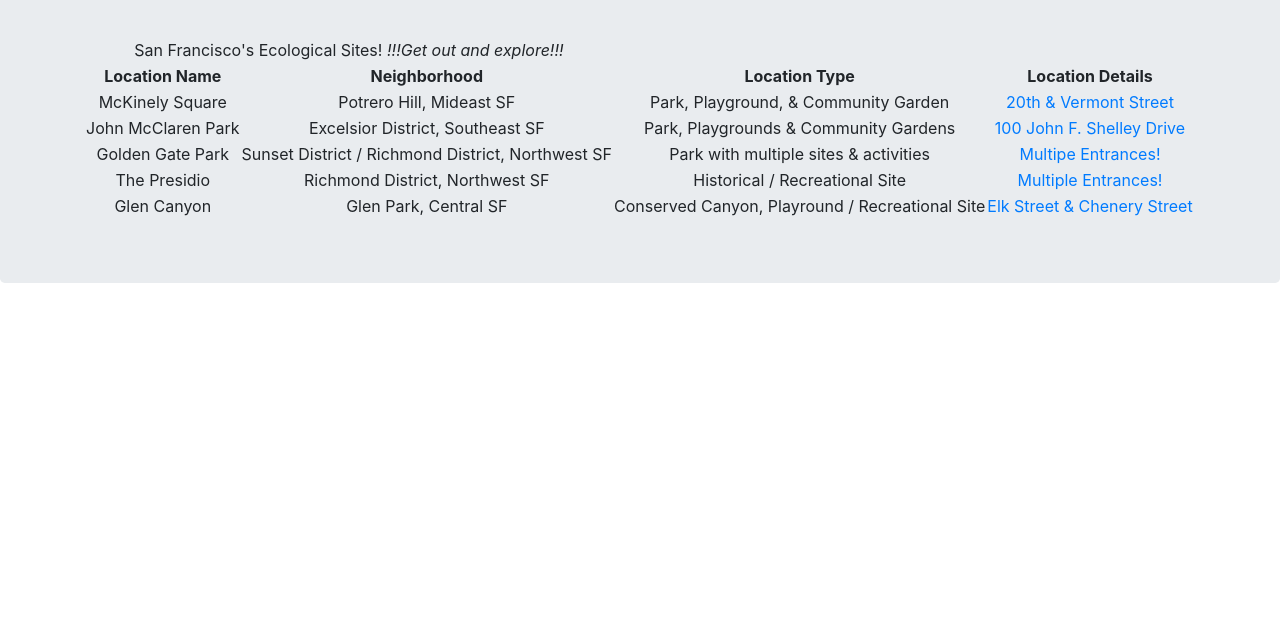
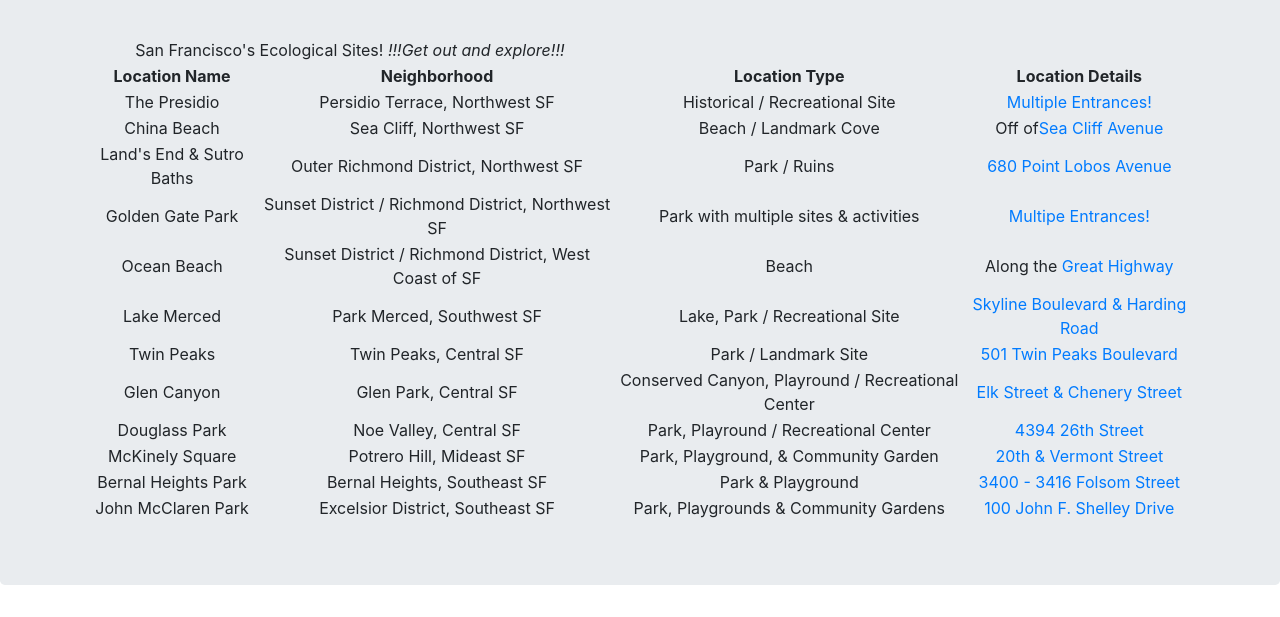
Before and after one commit to cmpgzt/App-Workspace-DevMission-Spring-2018-, a plain HTML site: page index.html in a window 1280 px wide. Shown: the part 811-1428 px from the top of the page. Before the commit the page ends 1126 px from the top, so only its background shows below. Drawn offline with nearby package versions, Linux system fonts and the light colour scheme.

Commit message:
Update index.html

```diff
--- a/index.html
+++ b/index.html
@@ -19,7 +19,7 @@
     <p><em>SF Green Grounds</em> is an online space dedicated to sharing basic information about some of San Francisco's beautiful ecological sites! <br/><br/> San Francisco is known for it's unique urban aesthetic. The iconic city is equally fascinating in it's biodiverse ecology, promoted by the penisula's amazingly versitle micro-climates.
     Check out <em>SF Green Grounds</em> to learn more and start exploring the city's natural sites!</p>
   <br/>
-    <table>
+  <table>
    <tr>
      <td colspan="2" rowspan="2">San Francisco's Ecological Sites! <em>!!!Get out and explore!!!</em></td>
    </tr>
@@ -31,10 +31,69 @@
      <th scope="col">Location Details</th>
    </tr>
    <tr>
+     <td>The Presidio</td>
+     <td>Persidio Terrace, Northwest SF</td>
+     <td>Historical / Recreational Site</td>
+     <td><a href="https://www.google.com/maps/place/Presidio,+San+Francisco,+CA/@37.7989733,-122.4836964,14z/data=!3m1!4b1!4m5!3m4!1s0x808586df085a159b:0xb4afb256fcbe7f60!8m2!3d37.7988737!4d-122.4661937" target="_blank">Multiple Entrances!</a></td>
+   </tr>
+   <tr>
+     <td>China Beach</td>
+     <td>Sea Cliff, Northwest SF</td>
+     <td>Beach / Landmark Cove</td>
+     <td>Off of<a href="https://www.google.com/maps/place/China+Beach/@37.7876543,-122.4998783,15z/data=!3m1!4b1!4m5!3m4!1s0x808587001a56210d:0x5475c86bab1347de!8m2!3d37.7876551!4d-122.4911235" target="_blank">Sea Cliff Avenue</a></td>
+   </tr>
+   <tr>
+     <td>Land's End & Sutro Baths</td>
+     <td>Outer Richmond District, Northwest SF</td>
+     <td>Park / Ruins</td>
+     <td><a href="https://www.google.com/maps/place/Lands+End+Lookout/@37.7876647,-122.4992247,15z/data=!4m8!1m2!2m1!1sLand's+End!3m4!1s0x808587b2b311deb9:0x30b2509be3ee7e65!8m2!3d37.7848836!4d-122.50751" target="_blank">680 Point Lobos Avenue</a></td>
+   <tr>
+     <td>Golden Gate Park</td>
+     <td>Sunset District / Richmond District, Northwest SF</td>
+     <td>Park with multiple sites & activities</td>
+     <td><a href="https://www.google.com/maps/place/Golden+Gate+Park/@37.7694208,-122.4884025,17z/data=!3m1!4b1!4m5!3m4!1s0x808587726045f763:0x71be8b68ef3ba730!8m2!3d37.7694208!4d-122.4862138" target="_blank">Multipe Entrances!</a></td>
+   </tr>
+   <tr>
+     <td>Ocean Beach</td>
+     <td>Sunset District / Richmond District, West Coast of SF</td>
+     <td>Beach</td>
+     <td>Along the <a href="https://www.google.com/maps/place/Ocean+Beach/@37.7525616,-122.5448147,13z/data=!3m1!4b1!4m5!3m4!1s0x8085879469edc663:0x8a1e788f0b2d67fc!8m2!3d37.7593921!4d-122.510734" target="_blank">Great Highway</a></td>
+   </tr>
+   <tr>
+     <td>Lake Merced</td>
+     <td>Park Merced, Southwest SF</td>
+     <td>Lake, Park / Recreational Site</td>
+     <td><a href="https://www.google.com/maps/place/Lake+Merced+Park/@37.7092677,-122.5013498,14z/data=!4m8!1m2!2m1!1sLake+Merced!3m4!1s0x808f7d07c1ee4ec3:0x7ebc5e22e7f05496!8m2!3d37.7226724!4d-122.4948384" target="_blank">Skyline Boulevard & Harding Road</a></td>
+   </tr>
+   <tr>
+     <td>Twin Peaks</td>
+     <td>Twin Peaks, Central SF</td>
+     <td>Park / Landmark Site</td>
+     <td><a href="https://www.google.com/maps/place/Twin+Peaks/@37.7511218,-122.4602584,14z/data=!4m8!1m2!2m1!1sTwin+Peaks!3m4!1s0x808f7de2acf071b7:0xb2cfa1c901ae6e6d!8m2!3d37.7525098!4d-122.4475683" target="_blank">501 Twin Peaks Boulevard</a></td>
+   </tr>
+   <tr>
+     <td>Glen Canyon</td>
+     <td>Glen Park, Central SF</td>
+     <td>Conserved Canyon, Playround / Recreational Center</td>
+     <td><a href="https://www.google.com/maps/place/Glen+Canyon+Park/@37.7415588,-122.4453738,17z/data=!3m1!4b1!4m5!3m4!1s0x808f7e76764229f5:0x8f353da71333a1f3!8m2!3d37.7415584!4d-122.4431849" target="_blank">Elk Street & Chenery Street</a></td>
+   </tr>
+   <tr>
+     <td>Douglass Park</td>
+     <td>Noe Valley, Central SF</td>
+     <td>Park, Playround / Recreational Center</td>
+     <td><a href="https://www.google.com/maps/place/Douglass+Playground/@37.7478813,-122.4406382,17z/data=!3m1!4b1!4m5!3m4!1s0x8085875e881abd13:0x933043612d3b7a07!8m2!3d37.7478813!4d-122.4384495" target="_blank">4394 26th Street</a></td>
+   </tr>
+   <tr>
      <td>McKinely Square</td>
      <td>Potrero Hill, Mideast SF</td>
      <td>Park, Playground, & Community Garden</td>
      <td><a href="https://www.google.com/maps/place/McKinley+Square/@37.7589868,-122.4066171,17z/data=!3m1!4b1!4m5!3m4!1s0x808f7e35a2349075:0xefc879db56f6fbdd!8m2!3d37.7589868!4d-122.4044284" target="_blank">20th & Vermont Street</a></td>
+   </tr>
+   <tr>
+     <td>Bernal Heights Park</td>
+     <td>Bernal Heights, Southeast SF</td>
+     <td>Park & Playground</td>
+     <td><a href="https://www.google.com/maps/place/Bernal+Heights+Park/@37.7433416,-122.4161812,17z/data=!3m1!4b1!4m5!3m4!1s0x808f7e5a8d77c955:0x6005f1a5fe870695!8m2!3d37.7433416!4d-122.4139925" target="_blank">3400 - 3416 Folsom Street</a></td>
    </tr>
    <tr>
      <td>John McClaren Park</td>
@@ -42,36 +101,7 @@
      <td>Park, Playgrounds & Community Gardens</td>
      <td><a href="https://www.google.com/maps/place/John+McLaren+Park/@37.719309,-122.4215629,17z/data=!3m1!4b1!4m5!3m4!1s0x808f7eee9fa0bfeb:0xd5653ca14ef32873!8m2!3d37.719309!4d-122.4193742" target="_blank">100 John F. Shelley Drive</a></td>
    </tr>
-   <tr>
-     <td>Golden Gate Park</td>
-     <td>Sunset District / Richmond District, Northwest SF</td>
-     <td>Park with multiple sites & activities</td>
-     <td><a href="https://www.google.com/maps/place/Golden+Gate+Park/@37.7694208,-122.4884025,17z/data=!3m1!4b1!4m5!3m4!1s0x808587726045f763:0x71be8b68ef3ba730!8m2!3d37.7694208!4d-122.4862138" target="_blank">Multipe Entrances!</a></td>
-   </tr>
    </tbody>
-   <tr>
-     <td>The Presidio</td>
-     <td>Richmond District, Northwest SF</td>
-     <td>Historical / Recreational Site</td>
-     <td><a href="https://www.google.com/maps/place/Presidio,+San+Francisco,+CA/@37.7989733,-122.4836964,14z/data=!3m1!4b1!4m5!3m4!1s0x808586df085a159b:0xb4afb256fcbe7f60!8m2!3d37.7988737!4d-122.4661937" target="_blank">Multiple Entrances!</a></td>
-   </tr>
-   <tr>
-     <td>Glen Canyon</td>
-     <td>Glen Park, Central SF</td>
-     <td>Conserved Canyon, Playround / Recreational Site</td>
-     <td><a href="https://www.google.com/maps/place/Glen+Canyon+Park/@37.7415588,-122.4453738,17z/data=!3m1!4b1!4m5!3m4!1s0x808f7e76764229f5:0x8f353da71333a1f3!8m2!3d37.7415584!4d-122.4431849" target="_blank">Elk Street & Chenery Street</a></td>
-   </tr>
-<!-- WORK ON WAIT THO
-
-  <tr>
- <td>Strike Fitness</td>
- <td>1</td>
- <td>Enter Order</td>
-</tr>
-<tfoot>
- <td>Total</td>
- <td>28</td>
-</tfoot>
  </table>
 <!-- THIS IS FROM TACO APP CODE:
       <p>
```
